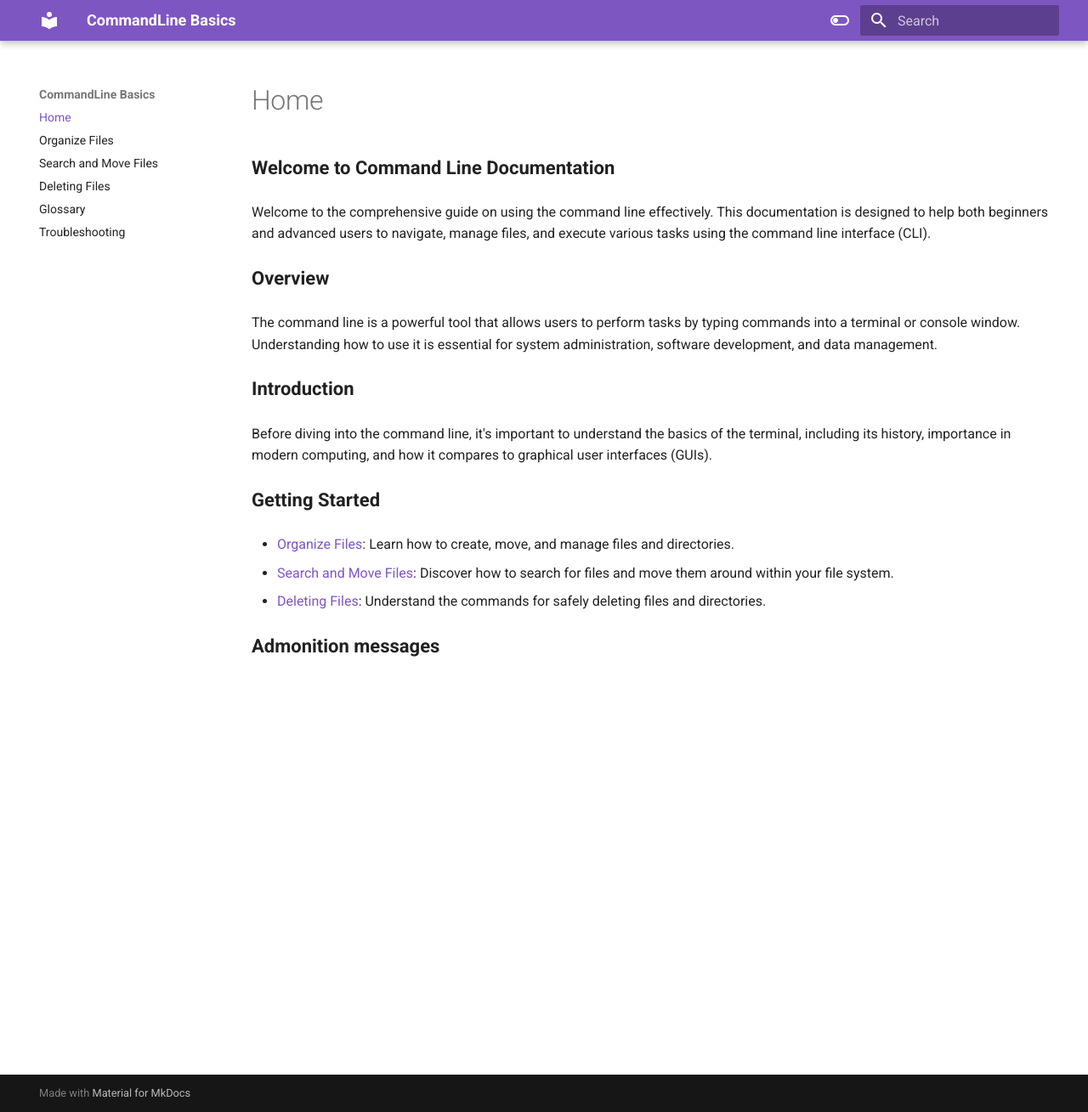
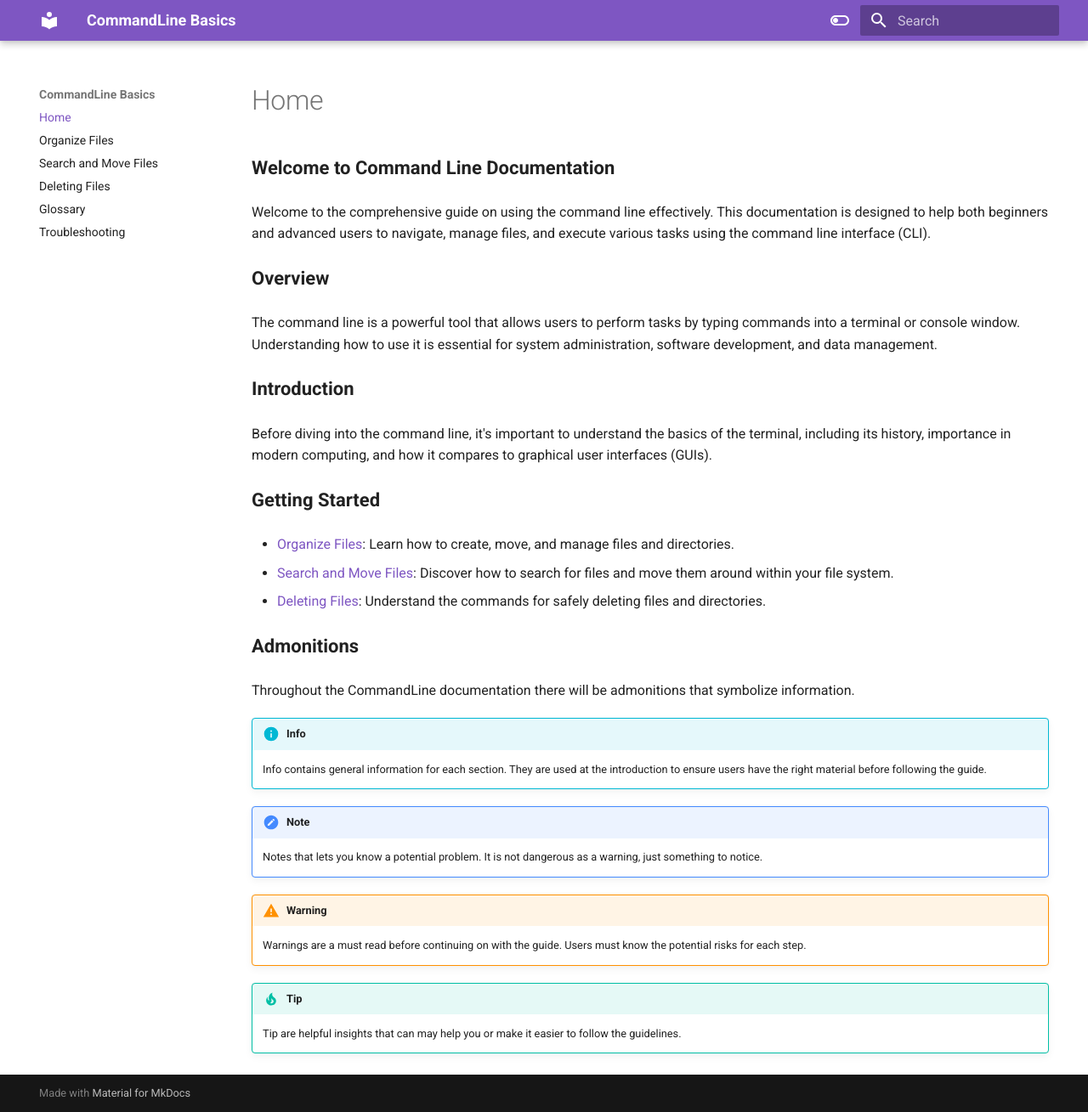
Before and after one commit to RichardLi6/UsingCommandLine, an MkDocs documentation site: the page built from docs/index.md, in a window 1280 px wide and 1309 px high. Shown: the whole window at 85% size. Built offline with MkDocs 1.6.1 and Material for MkDocs 9.7.7, drawn with Linux system fonts in a browser that asks for light colours.

Commit message:
Add new index.md with admonition explanations

```diff
--- a/docs/index.md
+++ b/docs/index.md
@@ -16,4 +16,17 @@ Before diving into the command line, it's important to understand the basics of
 - [Search and Move Files](SearchMove.md): Discover how to search for files and move them around within your file system.
 - [Deleting Files](DeletingFiles.md): Understand the commands for safely deleting files and directories.
 
-<p style="font-size: 22px;"> <b> Admonition messages </b> </p>
+<p style="font-size: 22px;"> <b> Admonitions </b> </p>
+
+Throughout the CommandLine documentation there will be admonitions that symbolize information.
+!!! info
+     Info contains general information for each section. They are used at the introduction to ensure users have the right material before following the guide.
+
+!!! note
+    Notes that lets you know a potential problem. It is not dangerous as a warning, just something to notice.
+
+!!! warning
+    Warnings are a must read before continuing on with the guide. Users must know the potential risks for each step.
+
+!!! tip
+    Tip are helpful insights that can may help you or make it easier to follow the guidelines.
```
